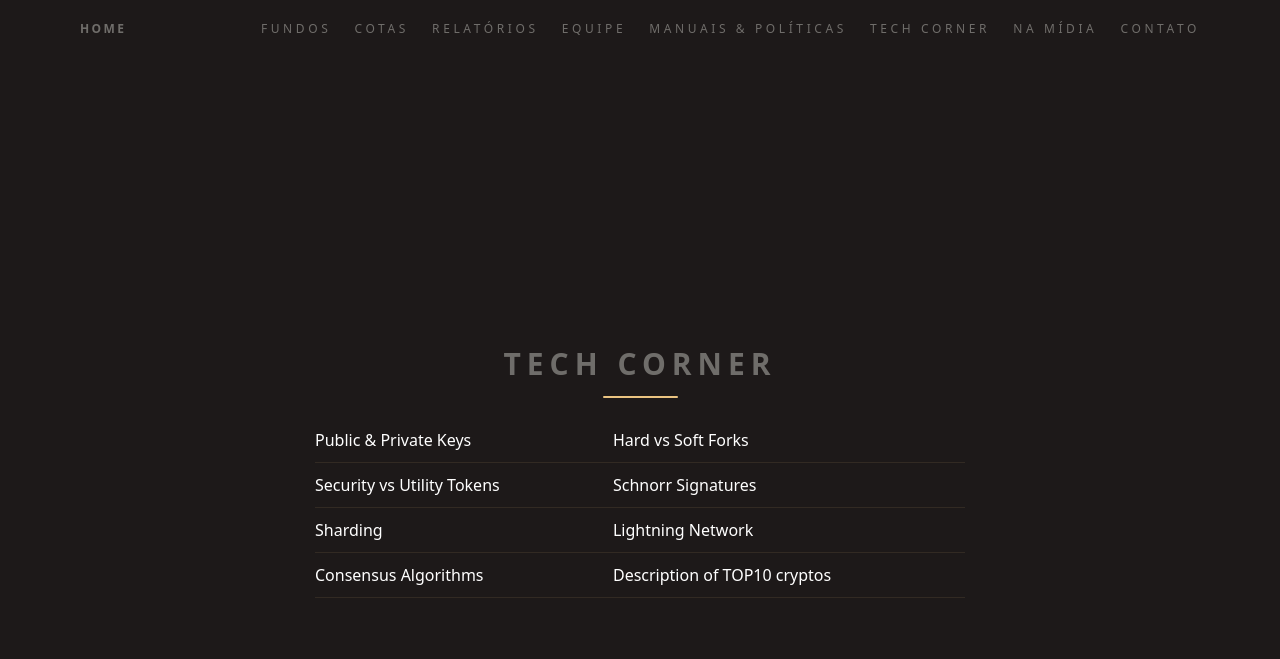
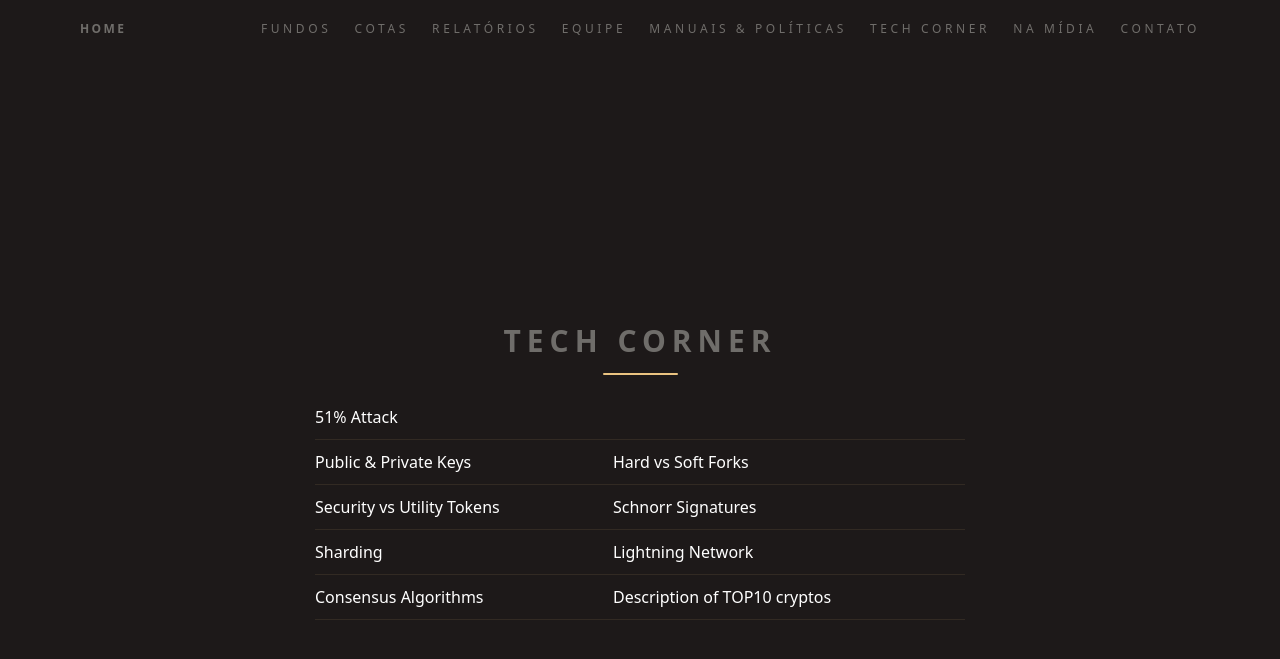
Before and after one commit to ateliedetemas/blpcrypto, a Jekyll site: the page built from tech-corner.md, in a window 1280 px wide. Shown: the top 659 px of the page. Built offline with Jekyll 4.4.1, drawn with Linux system fonts in a browser that asks for light colours.

Commit message:
Nov/18 Tech Corner update

```diff
--- a/tech-corner.md
+++ b/tech-corner.md
@@ -4,6 +4,7 @@ layout: page
 title: Tech Corner
 ---
 
+[51% Attack]({{ '/assets/documents/tc/nov18.pdf' | absolute_url }}) |
 [Public & Private Keys]({{ '/assets/documents/tc/oct18.pdf' | absolute_url }})  | [Hard vs Soft Forks]({{ '/assets/documents/tc/sep18.pdf' | absolute_url }})
 [Security vs Utility Tokens]({{ '/assets/documents/tc/ago18.pdf' | absolute_url }}) | [Schnorr Signatures]({{ '/assets/documents/tc/jul18.pdf' | absolute_url }})
 [Sharding]({{ '/assets/documents/tc/jun18.pdf' | absolute_url }}) | [Lightning Network]({{ '/assets/documents/tc/may18.pdf' | absolute_url }})
```
Also changed, not shown: 1 other file.
